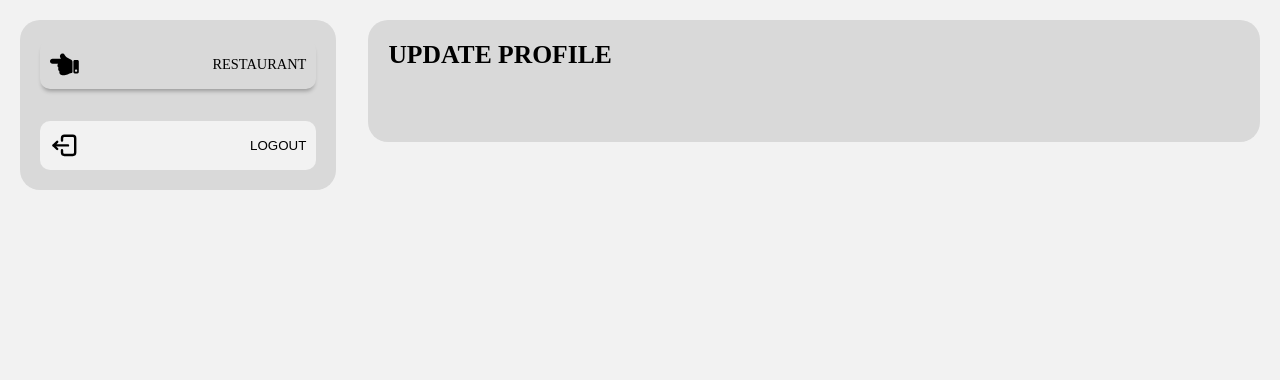
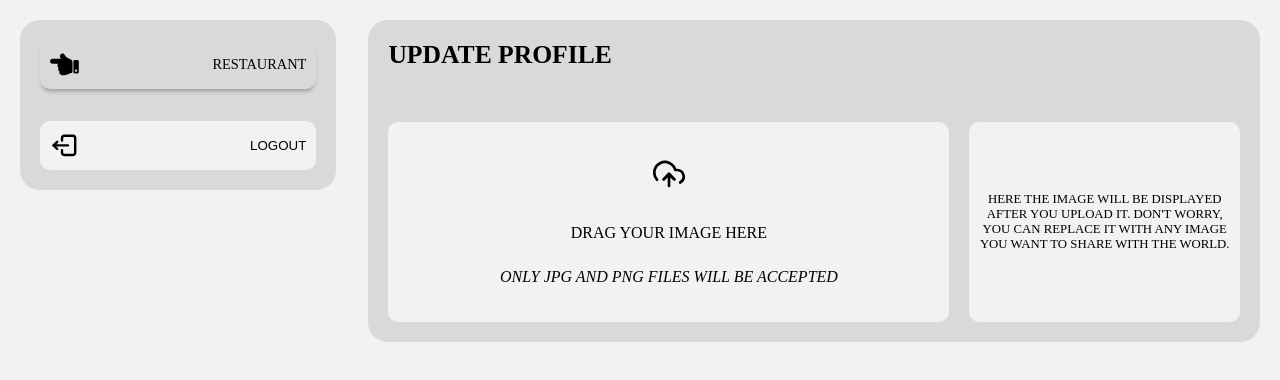
Before and after one commit to DenisPozder/Denivito, a React (Create React App) app in the folder restaurant/: page /profile in a window 1280 px wide. Shown: the top 380 px of the page. Built offline with nearby package versions, Linux system fonts and the light colour scheme.

Commit message:
Saving Changes

```diff
--- /dev/null
+++ b/restaurant/src/Components/ImagePreview/ImagePreview.jsx
@@ -0,0 +1,14 @@
+import React from 'react'
+import './image-preview.css'
+
+const ImagePreview = ({ image, name }) => {
+  return (
+    <div className="image_preview">
+        {
+            image ? <img src={image} alt={name} /> : <p>Here the image will be displayed after you upload it. Don't worry, you can replace it with any image you want to share with the world.</p>
+        }
+    </div>
+  )
+}
+
+export default ImagePreview
--- /dev/null
+++ b/restaurant/src/Components/ImagePreview/image-preview.css
@@ -0,0 +1,30 @@
+.image_preview {
+    width: 100%;
+    height: 160px;
+    display: flex;
+    align-items: center;
+    justify-content: center;
+    background-color: var(--background_color) !important;
+    border-radius: 10px;
+    overflow: hidden;
+}
+
+.image_preview p {
+    text-align: center;
+    text-transform: uppercase;
+    color: var(--text_color);
+    font-size: .8rem;
+    padding: 10px;
+}
+
+.image_preview img {
+    width: 100%;
+    height: 100%;
+    object-fit: cover;
+}
+
+@media only screen and (min-width: 521px) {
+    .image_preview {
+        height: 100%;
+    }
+}
--- a/restaurant/src/Components/Uploader/uploader.css
+++ b/restaurant/src/Components/Uploader/uploader.css
@@ -1,6 +1,6 @@
 .uploader {
     width: 100%;
-    height: auto;
+    height: 100%;
     display: flex;
     align-items: center;
     justify-content: center;
--- /dev/null
+++ b/restaurant/src/Pages/Dashboard/Profile/Components/ProfileForm/ProfileForm.jsx
@@ -0,0 +1,23 @@
+import React from "react";
+import "./profile-form.css";
+import Uploader from "../../../../../Components/Uploader/Uploader";
+import ImagePreview from "../../../../../Components/ImagePreview/ImagePreview";
+
+const ProfileForm = () => {
+  return (
+    <div className="profile_form">
+      <form action="">
+        <div className="pf_grid">
+          <div className="pf_uploader">
+            <Uploader />
+          </div>
+          <div className="pf_preview">
+            <ImagePreview />
+          </div>
+        </div>
+      </form>
+    </div>
+  );
+};
+
+export default ProfileForm;
--- /dev/null
+++ b/restaurant/src/Pages/Dashboard/Profile/Components/ProfileForm/profile-form.css
@@ -0,0 +1,42 @@
+.profile_form {
+    width: 100%;
+    height: auto;
+}
+
+.profile_form form {
+    width: 100%;
+    height: auto;
+}
+
+.pf_grid {
+    display: grid;
+    grid-template-columns: repeat(1,1fr);
+    gap: 20px;
+}
+
+.pf_uploader {
+    width: 100%;
+    height: auto;
+}
+
+.pf_preview {
+    width: 100%;
+    height: auto;
+    max-height: 300px;
+}
+
+@media only screen and (min-width: 521px) {
+    .pf_grid {
+        grid-template-columns: repeat(3,1fr);
+    }
+
+    .pf_uploader {
+        grid-column: span 2;
+    }
+}
+
+@media only screen and (min-width: 1100px) {
+    .pf_uploader {
+        height: 200px;
+    }
+}
--- a/restaurant/src/Pages/Dashboard/Profile/Profile.jsx
+++ b/restaurant/src/Pages/Dashboard/Profile/Profile.jsx
@@ -1,11 +1,13 @@
 import React from 'react'
 import Sidebar from '../Sidebar/Sidebar'
 import UserHeader from '../../../Components/UserHeader/UserHeader'
+import ProfileForm from './Components/ProfileForm/ProfileForm'
 
 const Profile = () => {
   return (
     <Sidebar>
       <UserHeader title={"update profile"} />
+      <ProfileForm />
     </Sidebar>
   )
 }
```
